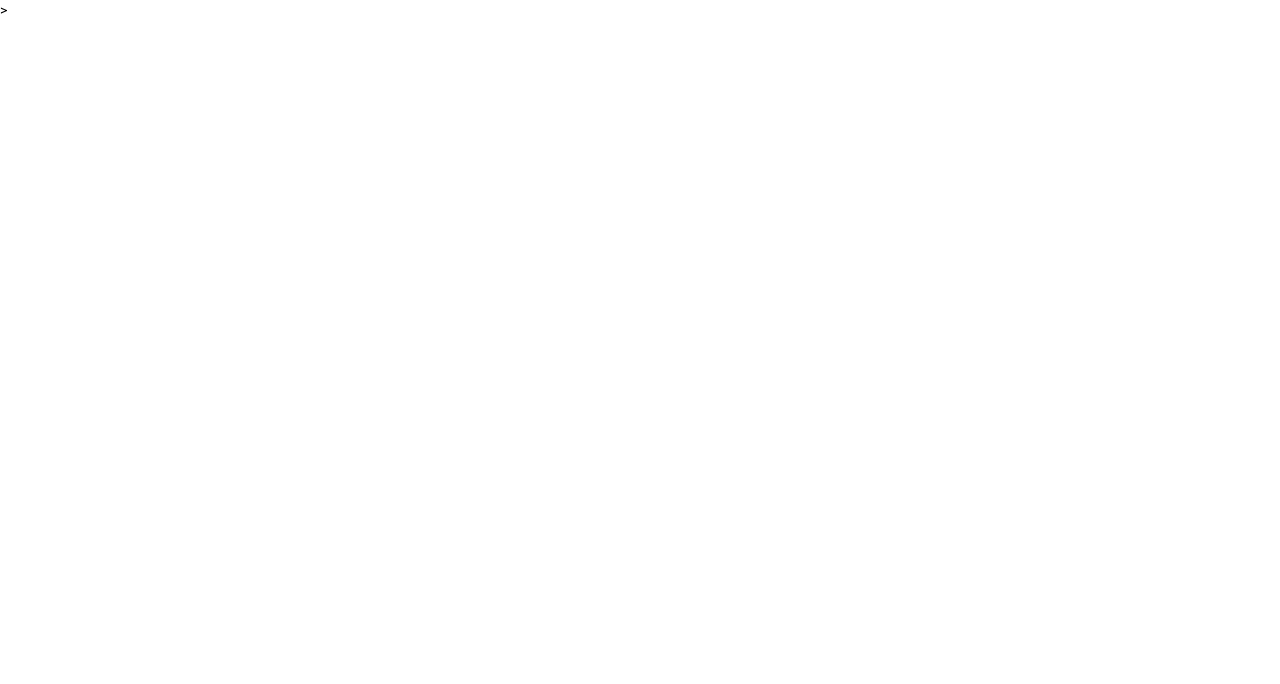
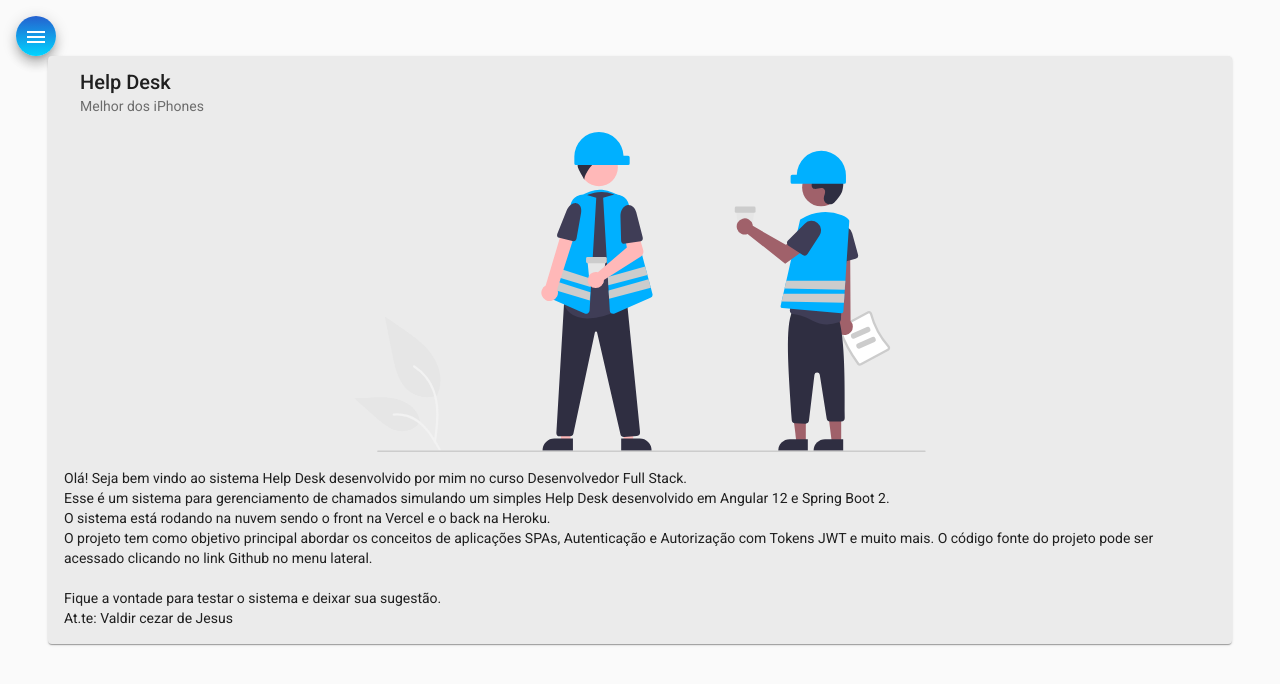
Before and after one commit to pieropan96-dev/helpdesk-frontend, an Angular app: page /home in a window 1280 px wide. Before the commit this address led to /. Shown: the top 684 px of the page. Built offline with nearby package versions, Linux system fonts and the light colour scheme.

Commit message:
HTML e CSS para componente home

```diff
--- a/src/app/app-routing.module.ts
+++ b/src/app/app-routing.module.ts
@@ -1,10 +1,13 @@
 import { NgModule } from '@angular/core';
 import { RouterModule, Routes } from '@angular/router';
+import { HomeComponent } from './components/home/home.component';
 import { NavComponent } from './components/nav/nav.component';
 
 const routes: Routes = [
   {
-    path : '', component: NavComponent
+    path : '', component: NavComponent, children: [
+      {path: 'home', component: HomeComponent}
+    ]
   }
 ];
 
--- a/src/app/app.component.html
+++ b/src/app/app.component.html
@@ -1 +1 @@
-<router-outlet></router-outlet>>
+<router-outlet></router-outlet>
--- a/src/app/components/home/home.component.css
+++ b/src/app/components/home/home.component.css
@@ -0,0 +1,9 @@
+.card {
+    width: 90%;
+    margin: auto;
+    background-color: rgb(235, 235, 235);
+}
+
+img {
+    height: 20rem;
+ }
--- a/src/app/components/home/home.component.html
+++ b/src/app/components/home/home.component.html
@@ -1 +1,18 @@
-<p>home works!</p>
+<mat-card class="card">
+    <mat-card-header>
+      <mat-card-title>Help Desk</mat-card-title>
+      <mat-card-subtitle>Melhor dos iPhones</mat-card-subtitle>
+    </mat-card-header>
+    <img mat-card-image src="assets/img/home-image.svg" alt="Image home help desk">
+    <mat-card-content>
+        <p>
+            Olá! Seja bem vindo ao sistema Help Desk desenvolvido por mim no curso Desenvolvedor Full Stack.<br />
+            Esse é um sistema para gerenciamento de chamados simulando um simples Help Desk desenvolvido em Angular 12 e
+            Spring Boot 2. <br />O sistema está rodando na nuvem sendo o front na Vercel e o back na Heroku.<br />
+            O projeto tem como objetivo principal abordar os conceitos de aplicações SPAs, Autenticação e Autorização com
+            Tokens JWT e muito mais. O código fonte do projeto pode ser acessado clicando no link Github no menu lateral.
+            <br /><br /> Fique a vontade para testar o sistema e deixar sua sugestão.
+            <br /> At.te: Valdir cezar de Jesus
+           </p>
+    </mat-card-content>
+  </mat-card>
--- a/src/app/components/nav/nav.component.html
+++ b/src/app/components/nav/nav.component.html
@@ -26,9 +26,10 @@
     </mat-drawer>
 
     <div class="sidenav-content">
-      <button class="menu mat-elevation-z8" (click)="drawer.toggle()" mat-icon-button>
-        <mat-icon>menu</mat-icon>
-      </button>
-    </div>
+        <button class="menu mat-elevation-z8" (click)="drawer.toggle()" mat-icon-button>
+           <mat-icon>menu</mat-icon>
+        </button>
+        <router-outlet></router-outlet>
+     </div>
 
   </mat-drawer-container>
--- a/src/app/components/nav/nav.component.ts
+++ b/src/app/components/nav/nav.component.ts
@@ -1,4 +1,5 @@
 import { Component, OnInit } from '@angular/core';
+import { Router } from '@angular/router';
 
 @Component({
   selector: 'app-nav',
@@ -7,9 +8,10 @@
 })
 export class NavComponent implements OnInit {
 
-  constructor() { }
+  constructor(private router: Router) { }
 
   ngOnInit(): void {
+    this.router.navigate(['home'])
   }
 
 }
```
Also changed, not shown: src/assets/img/home-image.svg (added).
